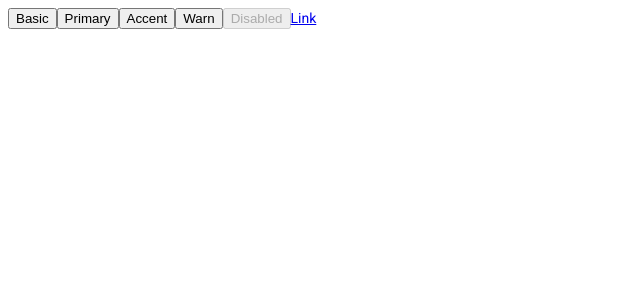
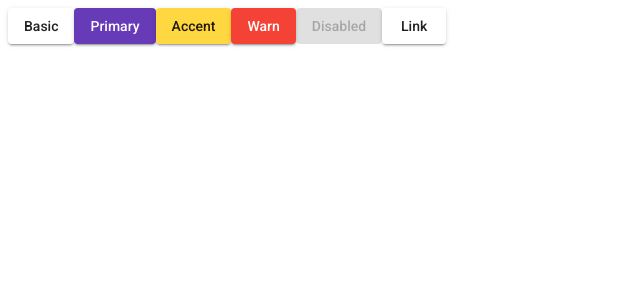
Before and after one commit to bjartejensen/pencil-analytics, an Angular app: page / in a window 1280 px wide. Shown: the top 300 px of the page, without its empty margins (0-640 px from the left). Built offline with nearby package versions, Linux system fonts and the light colour scheme.

Commit message:
incl all

```diff
--- a/src/styles.scss
+++ b/src/styles.scss
@@ -1 +1,4 @@
 /* You can add global styles to this file, and also import other style files */
+
+@import "~@angular/material/prebuilt-themes/deeppurple-amber.css";
+//@import "~@angular/material/prebuilt-themes/indigo-pink.css";
```
Also changed, not shown: src/app/app.module.ts (+12 -11 lines).
